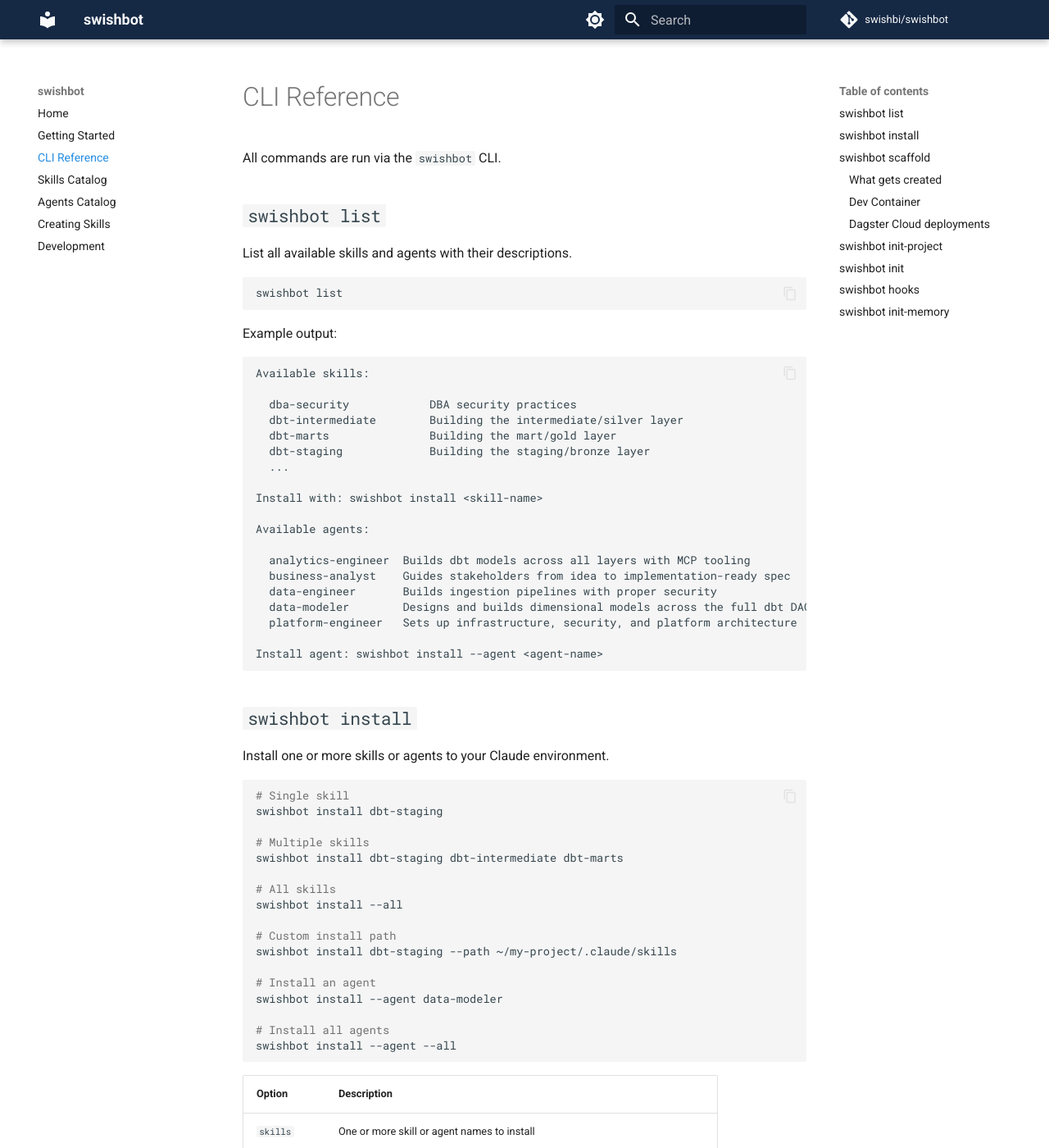
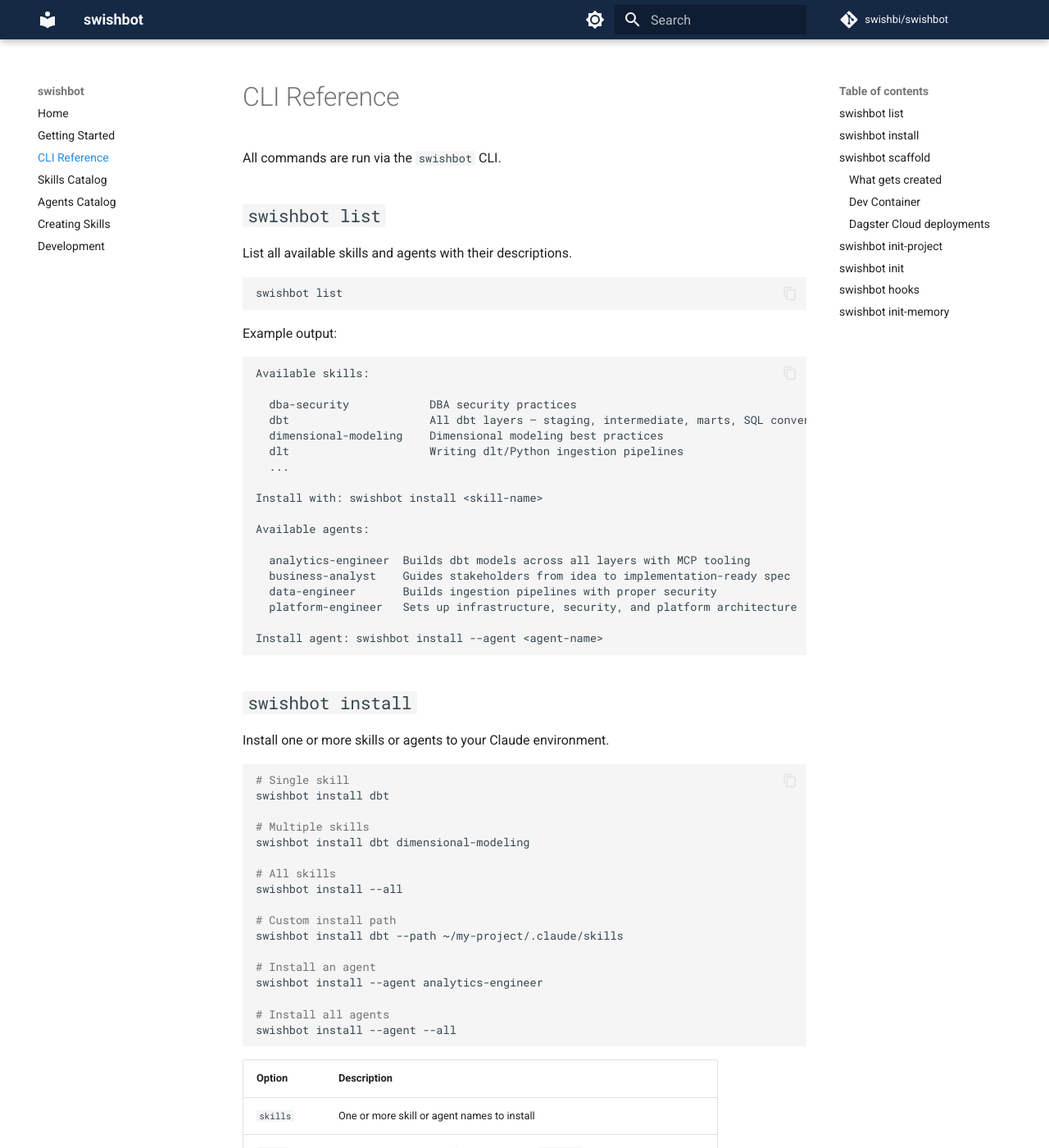
Before and after one commit to swishbi/swishbot, an MkDocs documentation site: the page built from docs/cli-reference.md, in a window 1280 px wide and 1400 px high. Shown: the whole window at 82% size. Built offline with MkDocs 1.6.1 and Material for MkDocs 9.7.7, drawn with Linux system fonts in a browser that asks for light colours; comment, search, counter and statistics services are not loaded; some of the changed text lies outside the part shown.

Commit message:
chore: remove stale skill/agent references after renames and merges
Update cross-references across skill Related Skills sections, agent
Boundaries, and docs/ site to reflect: dlt-pipelines → dlt,
dbt-staging/intermediate/marts/style/mcp → dbt,
business-logic-mapping → requirements-discovery, data-modeler removed.

Co-Authored-By: Claude Sonnet 4.6 <noreply@anthropic.com>

````diff
--- a/docs/cli-reference.md
+++ b/docs/cli-reference.md
@@ -16,9 +16,9 @@ Example output:
 Available skills:
 
   dba-security            DBA security practices
-  dbt-intermediate        Building the intermediate/silver layer
-  dbt-marts               Building the mart/gold layer
-  dbt-staging             Building the staging/bronze layer
+  dbt                     All dbt layers — staging, intermediate, marts, SQL conventions, MCP tooling
+  dimensional-modeling    Dimensional modeling best practices
+  dlt                     Writing dlt/Python ingestion pipelines
   ...
 
 Install with: swishbot install <skill-name>
@@ -28,7 +28,6 @@ Available agents:
   analytics-engineer  Builds dbt models across all layers with MCP tooling
   business-analyst    Guides stakeholders from idea to implementation-ready spec
   data-engineer       Builds ingestion pipelines with proper security
-  data-modeler        Designs and builds dimensional models across the full dbt DAG
   platform-engineer   Sets up infrastructure, security, and platform architecture
 
 Install agent: swishbot install --agent <agent-name>
@@ -40,19 +39,19 @@ Install one or more skills or agents to your Claude environment.
 
 ```bash
 # Single skill
-swishbot install dbt-staging
+swishbot install dbt
 
 # Multiple skills
-swishbot install dbt-staging dbt-intermediate dbt-marts
+swishbot install dbt dimensional-modeling
 
 # All skills
 swishbot install --all
 
 # Custom install path
-swishbot install dbt-staging --path ~/my-project/.claude/skills
+swishbot install dbt --path ~/my-project/.claude/skills
 
 # Install an agent
-swishbot install --agent data-modeler
+swishbot install --agent analytics-engineer
 
 # Install all agents
 swishbot install --agent --all
@@ -180,8 +179,7 @@ Example output:
 Installed hooks:
 
   dba-security  PreToolUse  (Write|Edit)  validate-sql.sh
-  dbt-staging   PreToolUse  (Write|Edit)  check-staging-refs.sh
-  dbt-style     PreToolUse  (Write|Edit)  check-style.sh
+  dlt           PreToolUse  (Write|Edit)  check-secrets.sh
 ```
 
 ## `swishbot init-memory`
````
Also changed, not shown: .claude/CLAUDE.md (+1 -1 lines), docs/creating-skills.md (+3 -3 lines), docs/getting-started.md (+3 -3 lines), docs/index.md (+3 -3 lines), docs/skills.md (+1 -1 lines), src/swishbot/.claude/agents/analytics-engineer/AGENT.md (+1 -1 lines), src/swishbot/.claude/agents/data-engineer/AGENT.md (+1 -1 lines), src/swishbot/.claude/agents/platform-engineer/AGENT.md (+1 -1 lines), src/swishbot/.claude/skills/dagster/SKILL.md (+1 -1 lines), src/swishbot/.claude/skills/dagster/workflows/add-dbt-component.md (+1 -1 lines), src/swishbot/.claude/skills/dba-security/SKILL.md (+1 -1 lines), src/swishbot/.claude/skills/dimensional-modeling/SKILL.md (+3 -7 lines), src/swishbot/.claude/skills/dlt/SKILL.md (+1 -2 lines), src/swishbot/.claude/skills/powerbi/SKILL.md (+2 -3 lines).
